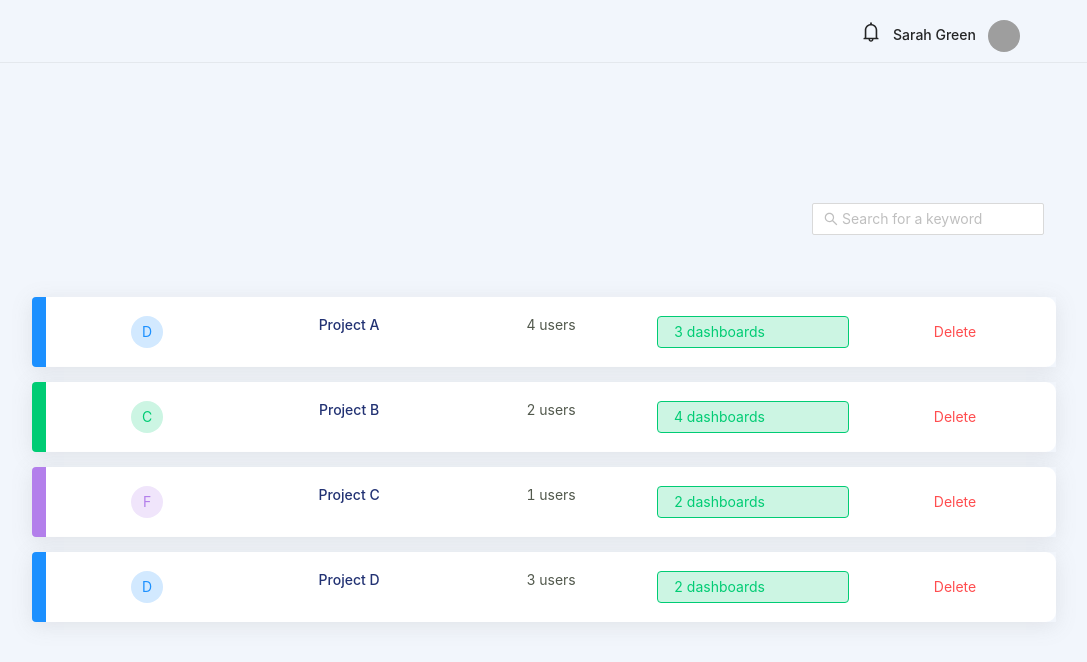
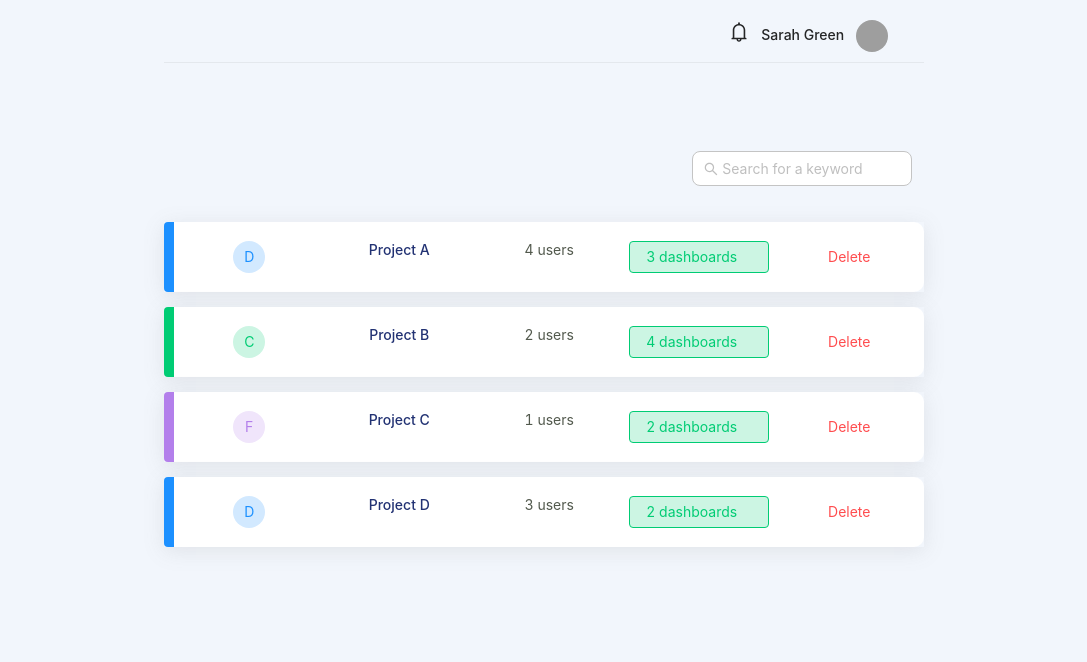
Before and after one commit to AngeloAndreaIsola/DashMote_Assesment, a Vue app in the folder dashmote_assessment/: page / in a window 1280 px wide. Shown: the top 662 px of the page, without its empty margins (96-1183 px from the left). Built offline with nearby package versions, Linux system fonts and the light colour scheme; grey boxes are pictures that could not be loaded.

Commit message:
refactored with flexbox

```diff
--- a/dashmote_assessment/src/assets/styles.css
+++ b/dashmote_assessment/src/assets/styles.css
@@ -1,5 +1,9 @@
 body {
     background-color: #f2f6fc;
+    display: flex;
+    flex-wrap: nowrap;
+    justify-content: space-evenly;
+
 }
 
 
@@ -106,11 +110,14 @@ body {
 table {
     border-collapse: separate;
     border-spacing: 0px 15px;
-    margin-left: 10%;
+    /* margin-left: 10%;
     margin-right: 10%;
+    width: 80%;
+    */
     overflow-y: scroll;
-    width: 80%;
     table-layout: auto;
+
+    width: 100%;
 }
 
 tr {
@@ -146,19 +153,25 @@ nav {
     height: 62px;
     /* border-bottom-style: groove; */
     justify-content: center;
-    margin-left: 10%;
-    margin-right: 10%;
+    /* margin-left: 10%;
+    margin-right: 10%; */
 }
 
 #search {
     box-sizing: border-box;
-    float: right;
-    width: 20%;
-    height: 70px;
+    width: 220px;
+    height: 2.5em;
     bottom: 0%;
     border-radius: 8px;
-    margin-left: 10%;
-    margin-right: 10%;
+    border: 1px solid #C4C4C4;
+    background: #FFFFFF;
+    flex-shrink: 0;
+    float: right;
+
+    /*
+    float: right;
+     margin-left: 10%;
+    margin-right: 10%; */
 }
 
 
--- a/dashmote_assessment/src/components/DashboardOverview.vue
+++ b/dashmote_assessment/src/components/DashboardOverview.vue
@@ -19,10 +19,10 @@
 
     <div class="tabAndSearch">
       <!-- Input -->
-      <div class="d-flex mt-5" id="search">
+      <div class="d-flex mt-5">
 
-        <div class="ant-transfer-list-body-search-wrapper">
-          <span class="ant-input-affix-wrapper ant-transfer-list-search">
+        <div class="ant-transfer-list-body-search-wrapper" >
+          <span class="ant-input-affix-wrapper ant-transfer-list-search"  id="search">
             <span class="ant-input-prefix"><span role="img" aria-label="search" class="anticon anticon-search">
                 <svg focusable="false" class="" data-icon="search" width="1em" height="1em" fill="currentColor"
                   aria-hidden="true" viewBox="64 64 896 896">
```
